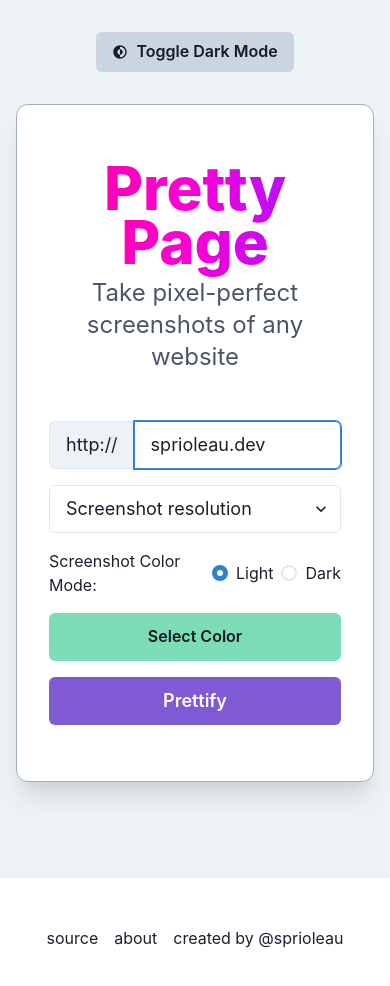
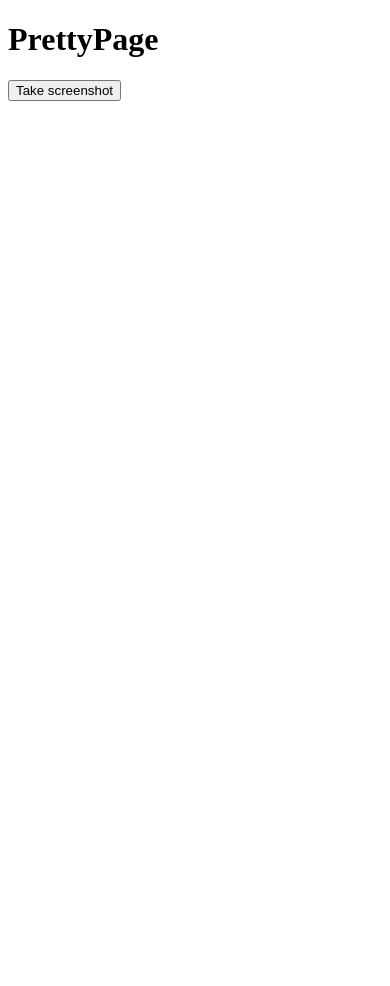
Before and after one commit to sprioleau/prettypage, a Next.js app: page / in a window 390 px wide. Shown: the top 986 px of the page. After the commit the page ends 844 px from the top, so only its background shows below. Built offline with nearby package versions, Linux system fonts and the light colour scheme.

Commit message:
:fire: :package: Remove heavy packages

```diff
--- a/api/screenshot.js
+++ b/api/screenshot.js
@@ -9,7 +9,8 @@ const browserConfig = {
 };
 
 export default async function handler(req, res) {
-	const { url, height, width, value, mode, rgb } = req.body;
+	const { url, height, width, value, mode, rgb } = JSON.parse(req.body);
+	// const { url, height, width, value, mode, rgb } = req.body;
 
 	let browser = null;
 	let page = null;
@@ -18,7 +19,8 @@ export default async function handler(req, res) {
 
 	try {
 		browser = await puppeteer.launch({
-			executablePath: process.env.CHROME_EXECUTABLE_PATH || (await chromium.executablePath),
+			executablePath: await chromium.executablePath,
+			// executablePath: process.env.CHROME_EXECUTABLE_PATH || (await chromium.executablePath),
 			args: chromium.args,
 			headless: true,
 			defaultViewport: {
--- a/src/pages/_app.js
+++ b/src/pages/_app.js
@@ -1,12 +1,12 @@
-import { ChakraProvider } from "@chakra-ui/react";
+// import { ChakraProvider } from "@chakra-ui/react";
 
-import theme from "../theme/theme";
+// import theme from "../theme/theme";
 
 function MyApp({ Component, pageProps }) {
 	return (
-		<ChakraProvider theme={theme}>
-			<Component {...pageProps} />
-		</ChakraProvider>
+		// <ChakraProvider theme={theme}>
+		<Component {...pageProps} />
+		// </ChakraProvider>
 	);
 }
 
--- a/src/pages/_document.js
+++ b/src/pages/_document.js
@@ -1,7 +1,7 @@
 import NextDocument, { Head, Html, Main, NextScript } from "next/document";
 
-import { ColorModeScript } from "@chakra-ui/react";
-import theme from "../theme/theme";
+// import { ColorModeScript } from "@chakra-ui/react";
+// import theme from "../theme/theme";
 
 export default class Document extends NextDocument {
 	render() {
@@ -24,7 +24,7 @@ export default class Document extends NextDocument {
 					<link rel="icon" href="/favicon.png" />
 				</Head>
 				<body>
-					<ColorModeScript initialColorMode={theme.config.initialColorMode} />
+					{/* <ColorModeScript initialColorMode={theme.config.initialColorMode} /> */}
 					<Main />
 					<NextScript />
 				</body>
--- a/src/pages/index.js
+++ b/src/pages/index.js
@@ -1,242 +1,265 @@
-import {
-	Box,
-	Button,
-	ButtonGroup,
-	Container,
-	Flex,
-	FormControl,
-	Image,
-	Input,
-	InputGroup,
-	InputLeftAddon,
-	Radio,
-	RadioGroup,
-	Select,
-	Stack,
-	Text,
-	useColorMode,
-} from "@chakra-ui/react";
-import { defaultOptions, screens } from "../constants";
-import { getRgbColor, getTimeStamp } from "../utils";
+// import {
+// 	Box,
+// 	Button,
+// 	ButtonGroup,
+// 	Container,
+// 	Flex,
+// 	FormControl,
+// 	Image,
+// 	Input,
+// 	InputGroup,
+// 	InputLeftAddon,
+// 	Radio,
+// 	RadioGroup,
+// 	Select,
+// 	Stack,
+// 	Text,
+// 	useColorMode,
+// } from "@chakra-ui/react";
+// import { defaultOptions, screens } from "../constants";
+// import { getRgbColor, getTimeStamp } from "../utils";
 
-import { BiArrowBack } from "react-icons/bi";
-import { CgDarkMode } from "react-icons/cg";
-import Confetti from "react-confetti";
-import { FiDownload } from "react-icons/fi";
-import Footer from "../components/Footer";
-import Head from "next/head";
-import Hero from "../components/Hero";
-import { TwitterPicker } from "react-color";
-import axios from "axios";
-import { saveAs } from "file-saver";
+// import { BiArrowBack } from "react-icons/bi";
+// import { CgDarkMode } from "react-icons/cg";
+// import Confetti from "react-confetti";
+// import { FiDownload } from "react-icons/fi";
+// import Footer from "../components/Footer";
+// import Head from "next/head";
+// import Hero from "../components/Hero";
+// import { TwitterPicker } from "react-color";
+// import axios from "axios";
+// import { saveAs } from "file-saver";
 import { useState } from "react";
-import { useWindowSize } from "react-use";
+// import { useWindowSize } from "react-use";
 
 const Home = () => {
 	const [data, setData] = useState(null);
-	const [url, setUrl] = useState(defaultOptions.url);
-	const [resolution, setResolution] = useState(defaultOptions.resolution);
-	const [colorPickerOpen, setColorPickerOpen] = useState(false);
-	const [color, setColor] = useState(defaultOptions.color);
-	const [screenshotColorMode, setScreenshotColorMode] = useState(defaultOptions.colorMode);
-	const [loading, setLoading] = useState(false);
+	// const [url, setUrl] = useState(defaultOptions.url);
+	// const [resolution, setResolution] = useState(defaultOptions.resolution);
+	// const [colorPickerOpen, setColorPickerOpen] = useState(false);
+	// const [color, setColor] = useState(defaultOptions.color);
+	// const [screenshotColorMode, setScreenshotColorMode] = useState(defaultOptions.colorMode);
+	// const [loading, setLoading] = useState(false);
 
-	const { colorMode, toggleColorMode } = useColorMode();
-	const { width: windowWidth, height: windowHeight } = useWindowSize();
+	// const { colorMode, toggleColorMode } = useColorMode();
+	// const { width: windowWidth, height: windowHeight } = useWindowSize();
 
-	const placeholders = {
-		resolution: "Screenshot resolution",
-		colorMode: "Color mode",
+	// const placeholders = {
+	// 	resolution: "Screenshot resolution",
+	// 	colorMode: "Color mode",
+	// };
+
+	const options = {
+		url: "https://sprioleau.dev",
+		width: 1280,
+		height: 720,
+		value: "720p",
+		rgb: "123,220,181",
+		// rgb: Object.values(color.rgb).join(","),
+		mode: "light",
 	};
 
-	const options = {
-		url,
-		width: resolution.width,
-		height: resolution.height,
-		value: resolution.value,
-		rgb: Object.values(color.rgb).join(","),
-		mode: screenshotColorMode,
-	};
-
-	const handleChange = (e) => {
-		setUrl(e.target.value);
-	};
+	// const handleChange = (e) => {
+	// 	setUrl(e.target.value);
+	// };
 
 	const handleSubmit = async (e) => {
 		e.preventDefault();
-		setLoading(true);
-		const { data } = await axios.post(`/api/screenshot`, options);
-		setLoading(false);
+		// setLoading(true);
+		const response = await fetch(`/api/screenshot`, {
+			method: "POST",
+			body: JSON.stringify(options),
+		});
+		const data = await response.json();
+		// const { data } = await axios.post(`/api/screenshot`, options);
+		// setLoading(false);
 		setData(data);
 	};
 
-	const handleSelectResolution = (e) => {
-		const inputValue = e.target.value;
-		if (!inputValue) return setResolution(defaultOptions.resolution);
-		const { width, height, value } = screens.find((screen) => screen.value === inputValue);
-		setResolution({ width, height, value });
-	};
+	// const handleSelectResolution = (e) => {
+	// 	const inputValue = e.target.value;
+	// 	if (!inputValue) return setResolution(defaultOptions.resolution);
+	// 	const { width, height, value } = screens.find((screen) => screen.value === inputValue);
+	// 	setResolution({ width, height, value });
+	// };
 
-	const handleSelectColor = (color) => {
-		setColor(color);
-	};
+	// const handleSelectColor = (color) => {
+	// 	setColor(color);
+	// };
 
-	const toggleColorPickerVisibility = () => {
-		setColorPickerOpen(!colorPickerOpen);
-	};
+	// const toggleColorPickerVisibility = () => {
+	// 	setColorPickerOpen(!colorPickerOpen);
+	// };
 
-	const handleReset = () => {
-		setData({});
-	};
+	// const handleReset = () => {
+	// 	setData({});
+	// };
 
-	const handleDownload = () => {
-		if (!data) return;
-		saveAs(data.imageUrl, `pretty-page-screenshot_${getTimeStamp()}.png`);
-	};
+	// const handleDownload = () => {
+	// 	if (!data) return;
+	// 	saveAs(data.imageUrl, `pretty-page-screenshot_${getTimeStamp()}.png`);
+	// };
 
-	const pageBgColor = colorMode === "light" ? "gray.100" : "gray.900";
+	// const pageBgColor = colorMode === "light" ? "gray.100" : "gray.900";
+
+	if (!data)
+		return (
+			<div className="app">
+				<h1>PrettyPage</h1>
+				<form onSubmit={handleSubmit}>
+					<button type="submit">Take screenshot</button>
+				</form>
+			</div>
+		);
 
 	return (
-		<Flex as="div" className="app" direction="column" bgColor={pageBgColor}>
-			<Head>
-				<title>Pretty Page</title>
-			</Head>
-			<Flex className="app" direction="column" justify="space-between" height="100vh">
-				<Container display="flex" justifyContent="center" my={8}>
-					<Button onClick={toggleColorMode} leftIcon={<CgDarkMode />} bgColor="gray.300" textColor="gray.900">
-						Toggle {colorMode === "light" ? "Dark" : "Light"} Mode
-					</Button>
-				</Container>
+		<div>
+			<img src={data.imageUrl} alt="screenshot" width="100%" height="auto" display="block" />
+		</div>
 
-				<Box as="main" px={4} bgColor={pageBgColor}>
-					{/* {data && <pre>{JSON.stringify(data.body, null, 2)}</pre>} */}
-					{!data?.imageUrl ? (
-						<Container
-							as="section"
-							width="100%"
-							maxW={600}
-							boxShadow="xl"
-							p={8}
-							borderRadius="xl"
-							mb={24}
-							bgColor={colorMode === "light" ? "white" : "gray.900"}
-							border="1px solid"
-							borderColor="gray.400"
-						>
-							<form onSubmit={handleSubmit}>
-								<Stack spacing={4} my={6}>
-									<Hero />
-									<FormControl id="url-input" isRequired>
-										<InputGroup size="lg">
-											<InputLeftAddon children="http://" />
-											<Input placeholder="mysite" value={url} onChange={handleChange} autoFocus />
-										</InputGroup>
-									</FormControl>
-									<FormControl id="resolution">
-										<Select size="lg" placeholder={placeholders.resolution} onChange={handleSelectResolution}>
-											{screens.map(({ label, value, resolution }) => (
-												<option key={label} value={value}>{`${value} (${resolution})`}</option>
-											))}
-										</Select>
-									</FormControl>
-									<RadioGroup value={screenshotColorMode} onChange={setScreenshotColorMode}>
-										<Stack direction="row">
-											<Text>Screenshot Color Mode: </Text>
-											<Radio value="light">Light</Radio>
-											<Radio value="dark">Dark</Radio>
-										</Stack>
-									</RadioGroup>
+		// <Flex as="div" className="app" direction="column" bgColor={pageBgColor}>
+		// 	<Head>
+		// 		<title>Pretty Page</title>
+		// 	</Head>
+		// 	<Flex className="app" direction="column" justify="space-between" height="100vh">
+		// 		<Container display="flex" justifyContent="center" my={8}>
+		// 			<Button
+		// 				onClick={toggleColorMode}
+		// 				// leftIcon={<CgDarkMode />}
+		// 				bgColor="gray.300" textColor="gray.900">
+		// 				Toggle {colorMode === "light" ? "Dark" : "Light"} Mode
+		// 			</Button>
+		// 		</Container>
 
-									<Button
-										className="color-picker"
-										bgColor={getRgbColor(color.rgb)}
-										flexGrow="1"
-										size="lg"
-										position="relative"
-										onClick={toggleColorPickerVisibility}
-										_hover={{ backgroundColor: getRgbColor(color.rgb) }}
-										_active={{ backgroundColor: getRgbColor(color.rgb) }}
-									>
-										<Text fontSize="md" color="gray.900">
-											Select Color
-										</Text>
-										{colorPickerOpen && (
-											<Box position="absolute" zIndex="5" top="calc(100% + 0.25rem)">
-												<TwitterPicker color={color} onChangeComplete={(color) => handleSelectColor(color)} />
-											</Box>
-										)}
-									</Button>
+		// 		<Box as="main" px={4} bgColor={pageBgColor}>
+		// 			{/* {data && <pre>{JSON.stringify(data.body, null, 2)}</pre>} */}
+		// 			{!data?.imageUrl ? (
+		// 				<Container
+		// 					as="section"
+		// 					width="100%"
+		// 					maxW={600}
+		// 					boxShadow="xl"
+		// 					p={8}
+		// 					borderRadius="xl"
+		// 					mb={24}
+		// 					bgColor={colorMode === "light" ? "white" : "gray.900"}
+		// 					border="1px solid"
+		// 					borderColor="gray.400"
+		// 				>
+		// 					<form onSubmit={handleSubmit}>
+		// 						<Stack spacing={4} my={6}>
+		// 							<Hero />
+		// 							<FormControl id="url-input" isRequired>
+		// 								<InputGroup size="lg">
+		// 									<InputLeftAddon children="http://" />
+		// 									<Input placeholder="mysite" value={url} onChange={handleChange} autoFocus />
+		// 								</InputGroup>
+		// 							</FormControl>
+		// 							<FormControl id="resolution">
+		// 								<Select size="lg" placeholder={placeholders.resolution} onChange={handleSelectResolution}>
+		// 									{screens.map(({ label, value, resolution }) => (
+		// 										<option key={label} value={value}>{`${value} (${resolution})`}</option>
+		// 									))}
+		// 								</Select>
+		// 							</FormControl>
+		// 							<RadioGroup value={screenshotColorMode} onChange={setScreenshotColorMode}>
+		// 								<Stack direction="row">
+		// 									<Text>Screenshot Color Mode: </Text>
+		// 									<Radio value="light">Light</Radio>
+		// 									<Radio value="dark">Dark</Radio>
+		// 								</Stack>
+		// 							</RadioGroup>
 
-									<Button
-										size="lg"
-										isLoading={loading}
-										loadingText="Prettifying"
-										colorScheme="purple"
-										variant="solid"
-										type="submit"
-									>
-										Prettify
-									</Button>
-								</Stack>
-							</form>
-						</Container>
-					) : (
-						<Container as="section" width="clamp(300px, 90%, 1000px)" maxW="unset" px={6}>
-							<Flex align="center" justify="center" direction="column">
-								<Confetti
-									width={windowWidth}
-									height={windowHeight}
-									numberOfPieces={250}
-									colors={["#f44336", "#e91e63", "#9c27b0", "#673ab7", "#3f51b5", "#2196f3", "#03a9f4", "#00bcd4"]}
-									recycle={false}
-								/>
-								<Image
-									src={data.imageUrl}
-									alt="screenshot"
-									width="100%"
-									height="auto"
-									display="block"
-									mb={4}
-									className="screenshot"
-									borderRadius="lg"
-								/>
-								<ButtonGroup
-									display="flex"
-									flexWrap="wrap"
-									style={{ gap: "1rem" }}
-									width="100%"
-									justifyContent="center"
-								>
-									<Button
-										size="lg"
-										leftIcon={<BiArrowBack />}
-										colorScheme="purple"
-										variant="outline"
-										onClick={handleReset}
-										flex="1 1 48%"
-									>
-										Return Home
-									</Button>
-									<Button
-										size="lg"
-										leftIcon={<FiDownload />}
-										colorScheme="purple"
-										variant="solid"
-										onClick={handleDownload}
-										style={{ marginLeft: 0 }}
-										flex="1 1 48%"
-									>
-										Download
-									</Button>
-								</ButtonGroup>
-							</Flex>
-						</Container>
-					)}
-				</Box>
+		// 							<Button
+		// 								className="color-picker"
+		// 								bgColor={getRgbColor(color.rgb)}
+		// 								flexGrow="1"
+		// 								size="lg"
+		// 								position="relative"
+		// 								onClick={toggleColorPickerVisibility}
+		// 								_hover={{ backgroundColor: getRgbColor(color.rgb) }}
+		// 								_active={{ backgroundColor: getRgbColor(color.rgb) }}
+		// 							>
+		// 								<Text fontSize="md" color="gray.900">
+		// 									Select Color
+		// 								</Text>
+		// 								{/* {colorPickerOpen && (
+		// 									<Box position="absolute" zIndex="5" top="calc(100% + 0.25rem)">
+		// 										<TwitterPicker color={color} onChangeComplete={(color) => handleSelectColor(color)} />
+		// 									</Box>
+		// 								)}
+		// 							</Button> */}
 
-				<Footer />
-			</Flex>
-		</Flex>
+		// 							<Button
+		// 								size="lg"
+		// 								isLoading={loading}
+		// 								loadingText="Prettifying"
+		// 								colorScheme="purple"
+		// 								variant="solid"
+		// 								type="submit"
+		// 							>
+		// 								Prettify
+		// 							</Button>
+		// 						</Stack>
+		// 					</form>
+		// 				</Container>
+		// 			) : (
+		// 				<Container as="section" width="clamp(300px, 90%, 1000px)" maxW="unset" px={6}>
+		// 					<Flex align="center" justify="center" direction="column">
+		// 						{/* <Confetti
+		// 							width={windowWidth}
+		// 							height={windowHeight}
+		// 							numberOfPieces={250}
+		// 							colors={["#f44336", "#e91e63", "#9c27b0", "#673ab7", "#3f51b5", "#2196f3", "#03a9f4", "#00bcd4"]}
+		// 							recycle={false}
+		// 						/> */}
+		// 						<Image
+		// 							src={data.imageUrl}
+		// 							alt="screenshot"
+		// 							width="100%"
+		// 							height="auto"
+		// 							display="block"
+		// 							mb={4}
+		// 							className="screenshot"
+		// 							borderRadius="lg"
+		// 						/>
+		// 						<ButtonGroup
+		// 							display="flex"
+		// 							flexWrap="wrap"
+		// 							style={{ gap: "1rem" }}
+		// 							width="100%"
+		// 							justifyContent="center"
+		// 						>
+		// 							<Button
+		// 								size="lg"
+		// 								// leftIcon={<BiArrowBack />}
+		// 								colorScheme="purple"
+		// 								variant="outline"
+		// 								onClick={handleReset}
+		// 								flex="1 1 48%"
+		// 							>
+		// 								Return Home
+		// 							</Button>
+		// 							<Button
+		// 								size="lg"
+		// 								// leftIcon={<FiDownload />}
+		// 								colorScheme="purple"
+		// 								variant="solid"
+		// 								onClick={handleDownload}
+		// 								style={{ marginLeft: 0 }}
+		// 								flex="1 1 48%"
+		// 							>
+		// 								Download
+		// 							</Button>
+		// 						</ButtonGroup>
+		// 					</Flex>
+		// 				</Container>
+		// 			)}
+		// 		</Box>
+
+		// 		<Footer />
+		// 	</Flex>
+		// </Flex>
 	);
 };
 
```
Also changed, not shown: package.json (+4 -12 lines), 1 other file (tests, documents, lock files or other folders).
